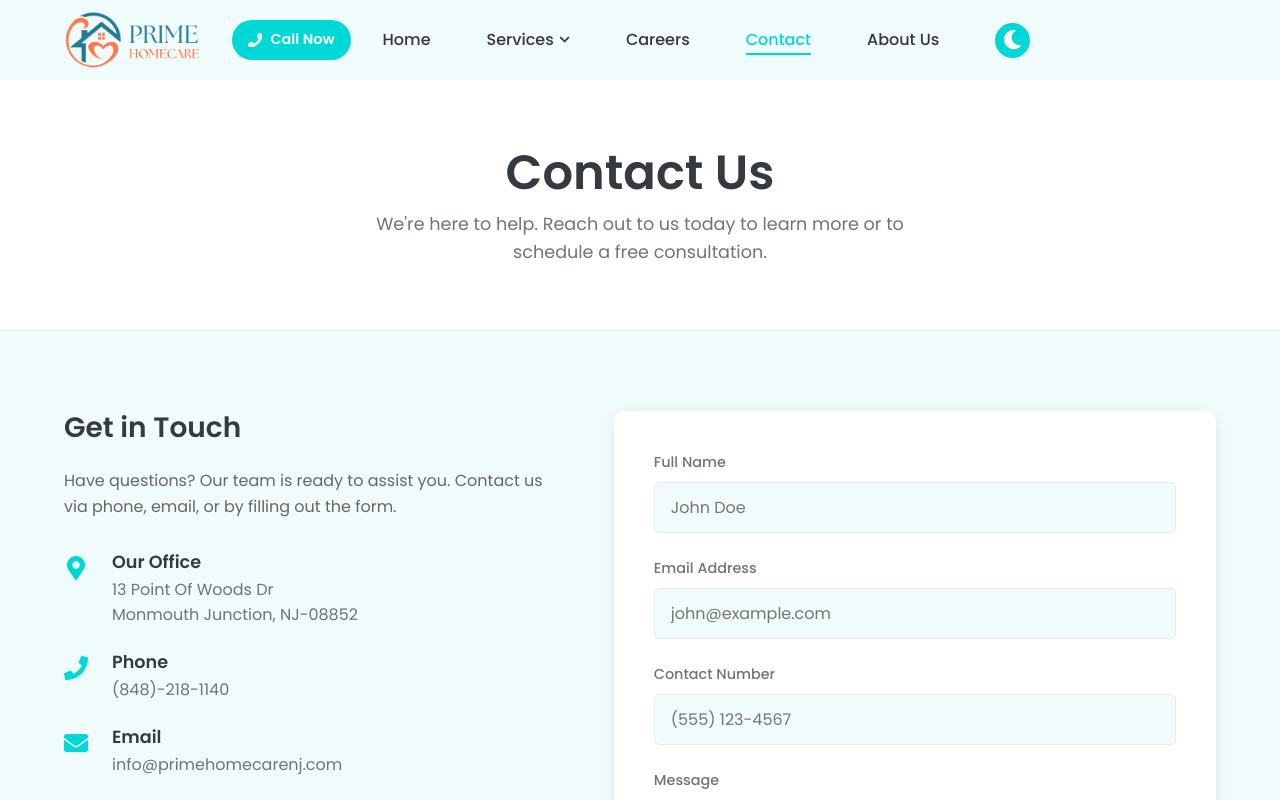
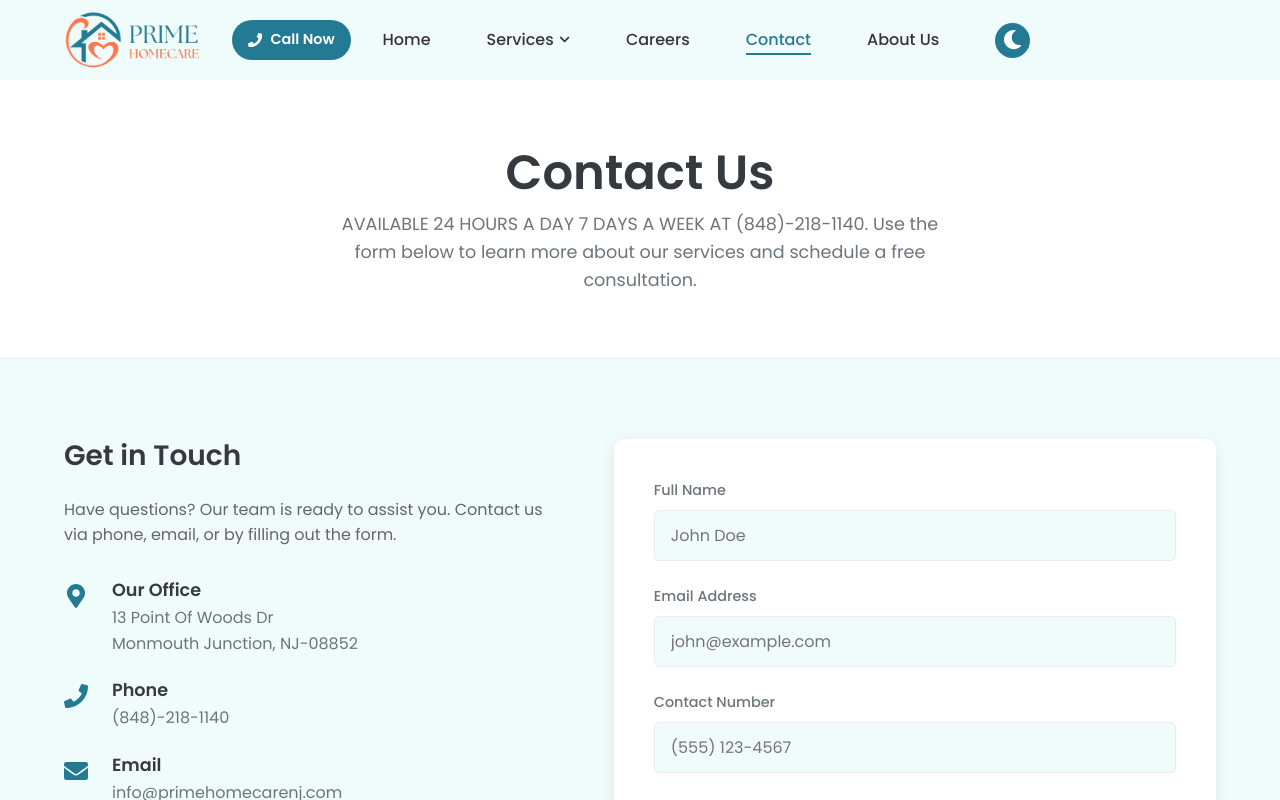
Before and after one commit to jonal-suthar-projects/Prime-Home-Care, a React (Vite) app: page /contact in a window 1280 px wide. Shown: the top 800 px of the page. Built offline with nearby package versions, Linux system fonts and the light colour scheme.

Commit message:
contact form changes

```diff
--- a/index.html
+++ b/index.html
@@ -2,7 +2,7 @@
 <html lang="en">
   <head>
     <meta charset="UTF-8" />
-    <link rel="icon" type="image/png" href="/FeviconPrime.png" />
+    <link rel="icon" type="image/png" href="/src/assets/fevicon.png" />
     <meta name="viewport" content="width=device-width, initial-scale=1.0" />
 
     <title>Prime Home Care Agency - Compassionate In-Home Support</title>
--- a/src/components/Footer/Footer.jsx
+++ b/src/components/Footer/Footer.jsx
@@ -46,7 +46,7 @@ const Footer = () => {
               <FooterLinkTitle>Connect With Us</FooterLinkTitle>
               <FooterLink to="#">Facebook</FooterLink>
               <FooterLink to="https://www.instagram.com/primehomecarenj?igsh=OXFmemZqYTA4dmxn">Instagram</FooterLink>
-              <FooterLink to="#">Twitter</FooterLink>
+              {/* <FooterLink to="#">Twitter</FooterLink> */}
               <FooterLink to="#">LinkedIn</FooterLink>
             </FooterLinkItems>
           </FooterLinksWrapper>
@@ -70,9 +70,9 @@ const Footer = () => {
               <SocialIconLink href="https://www.instagram.com/primehomecarenj?igsh=OXFmemZqYTA4dmxn" target="_blank" aria-label="Instagram">
                 <FaInstagram />
               </SocialIconLink>
-              <SocialIconLink href="/" target="_blank" aria-label="Twitter">
+              {/* <SocialIconLink href="/" target="_blank" aria-label="Twitter">
                 <FaTwitter />
-              </SocialIconLink>
+              </SocialIconLink> */}
               <SocialIconLink href="/" target="_blank" aria-label="LinkedIn">
                 <FaLinkedin />
               </SocialIconLink>
--- a/src/components/HeroSection/HeroSection.jsx
+++ b/src/components/HeroSection/HeroSection.jsx
@@ -24,7 +24,7 @@ const HeroSection = () => {
           animate={{ opacity: 1, y: 0 }}
           transition={{ duration: 0.8, delay: 0.2 }}
         ><HeroH1>
-            Prime Home Care
+            Welcome to Prime Home Care - New Jersey
           </HeroH1>
 
         </motion.h1>
@@ -34,7 +34,7 @@ const HeroSection = () => {
           transition={{ duration: 0.8, delay: 0.4 }}
         >
           <HeroP>
-            Providing Compassionate & Professional In-Home Support.
+            Providing 24/7 Compassionate & Professional Home Care Support.
           </HeroP>
         </motion.p>
         <motion.div
--- a/src/components/common/QuickContactForm.jsx
+++ b/src/components/common/QuickContactForm.jsx
@@ -77,7 +77,7 @@ const QuickContactForm = ({ title = "Contact Us", compact = false }) => {
     setFormStatus(null);
 
     // REPLACE THESE WITH YOUR ACTUAL KEYS
-    emailjs.sendForm('YOUR_SERVICE_ID', 'YOUR_TEMPLATE_ID', form.current, 'YOUR_PUBLIC_KEY')
+    emailjs.sendForm('service_1vznyk6', 'template_ys9f022', form.current, '33jg9_Cp5lXkzhACj')
       .then(() => {
         setFormStatus('success');
         setIsSubmitting(false);
--- a/src/pages/CompanionCare.jsx
+++ b/src/pages/CompanionCare.jsx
@@ -69,7 +69,7 @@ const CompanionCare = () => {
 
         <Sidebar>
           <PhoneCard>
-            <h4>Questions? Call Us</h4>
+            <h4>Inquiries? Call us anytime</h4>
             <a href="tel:8482181140"><FaPhoneAlt /> (848)-218-1140</a>
           </PhoneCard>
           <QuickContactForm title="Get Started Today" compact={true} />
--- a/src/pages/Contact.jsx
+++ b/src/pages/Contact.jsx
@@ -188,10 +188,10 @@ const Contact = () => {
     // --- REMEMBER TO PASTE YOUR ACTUAL KEYS HERE ---
     emailjs
       .sendForm(
-        'YOUR_SERVICE_ID',
-        'YOUR_TEMPLATE_ID',
+        'service_1vznyk6',
+        'template_ys9f022',
         form.current,
-        'YOUR_PUBLIC_KEY'
+        '33jg9_Cp5lXkzhACj'
       )
       .then(
         (result) => {
@@ -213,8 +213,9 @@ const Contact = () => {
       <PageHeaderContainer>
         <PageTitle>Contact Us</PageTitle>
         <PageSubtitle>
-          We're here to help. Reach out to us today to learn more or to
-          schedule a free consultation.
+          AVAILABLE 24 HOURS A DAY
+          7 DAYS A WEEK
+          AT (848)-218-1140. Use the form below to learn more about our services and schedule a free consultation.
         </PageSubtitle>
       </PageHeaderContainer>
 
--- a/src/pages/PersonalCare.jsx
+++ b/src/pages/PersonalCare.jsx
@@ -96,7 +96,7 @@ const PersonalCare = () => {
         {/* RIGHT SIDEBAR */}
         <Sidebar>
           <PhoneCard>
-            <h4>Questions? Call Us</h4>
+            <h4>Inquiries? Call us anytime</h4>
             <a href="tel:8482181140"><FaPhoneAlt /> (848)-218-1140</a>
           </PhoneCard>
           <QuickContactForm title="Get Started Today" compact={true} />
--- a/src/pages/SpecialtyCare.jsx
+++ b/src/pages/SpecialtyCare.jsx
@@ -117,7 +117,7 @@ const SpecialtyCare = () => {
 
         <Sidebar>
           <PhoneCard>
-            <h4>Questions? Call Us</h4>
+            <h4>Inquiries? Call us anytime</h4>
             <a href="tel:8482181140"><FaPhoneAlt /> (848)-218-1140</a>
           </PhoneCard>
           <QuickContactForm title="Get Started Today" compact={true} />
--- a/src/styles/themes.js
+++ b/src/styles/themes.js
@@ -710,9 +710,9 @@ export const lightTheme = {
   shadowHover: '0 8px 20px rgba(0, 0, 0, 0.12)',
 
   // --- COLORS: Using your specified teal ---
-  primary: '#00D8D8',     // Your vibrant teal
+  primary: '#247a93',     // Your vibrant teal
   primaryHover: '#00ADAD', // A darker shade for hover
-  secondary: '#19387B',   // Deep Navy from the logo text (strong contrast)
+  secondary: '#ff784b',   // Deep Navy from the logo text (strong contrast)
 
   neutralLight: '#F0FCFC',
   neutralMedium: '#E9ECEF',
@@ -734,9 +734,9 @@ export const darkTheme = {
   shadowHover: '0 8px 20px rgba(0, 0, 0, 0.3)',
 
   // --- COLORS: Using your vibrant teal ---
-  primary: '#00D8D8',
+  primary: '#247a93',
   primaryHover: '#33EAEA', // A slightly brighter hover for dark mode
-  secondary: '#8F9FB9',   // Lighter version of the navy for good contrast
+  secondary: '#ff784b',   // Lighter version of the navy for good contrast
 
   neutralLight: '#333333',
   neutralMedium: 'rgba(255, 255, 255, 0.1)',
@@ -797,3 +797,8 @@ export const darkTheme = {
 //   textSecondary: '#ADB5BD',
 //   heroOverlay: 'rgba(0, 0, 0, 0.6)',
 // };
+
+
+// primary: '#00D8D8',
+// primaryHover: '#33EAEA', // A slightly brighter hover for dark mode
+// secondary: '#8F9FB9',
```
Also changed, not shown: src/assets/fevicon.png (added).
